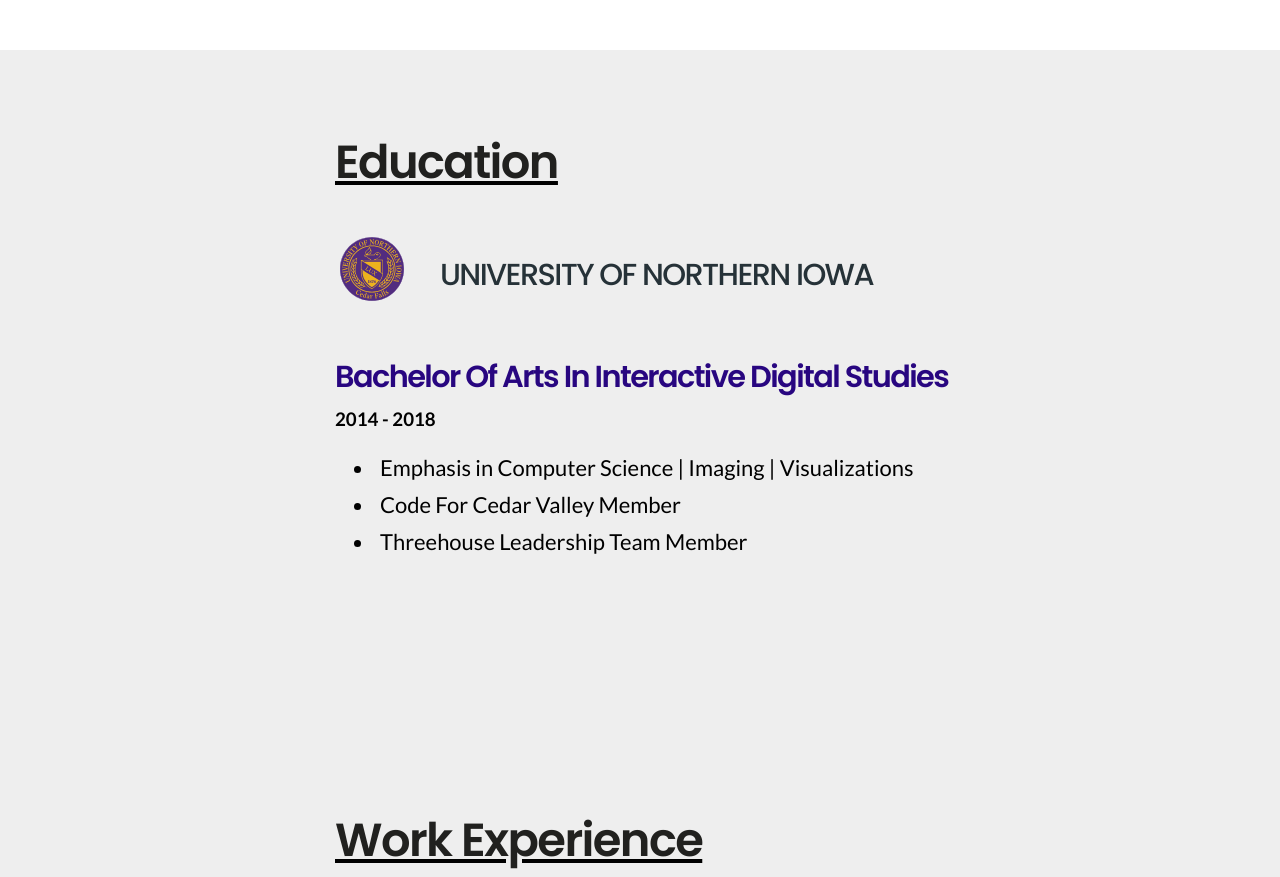
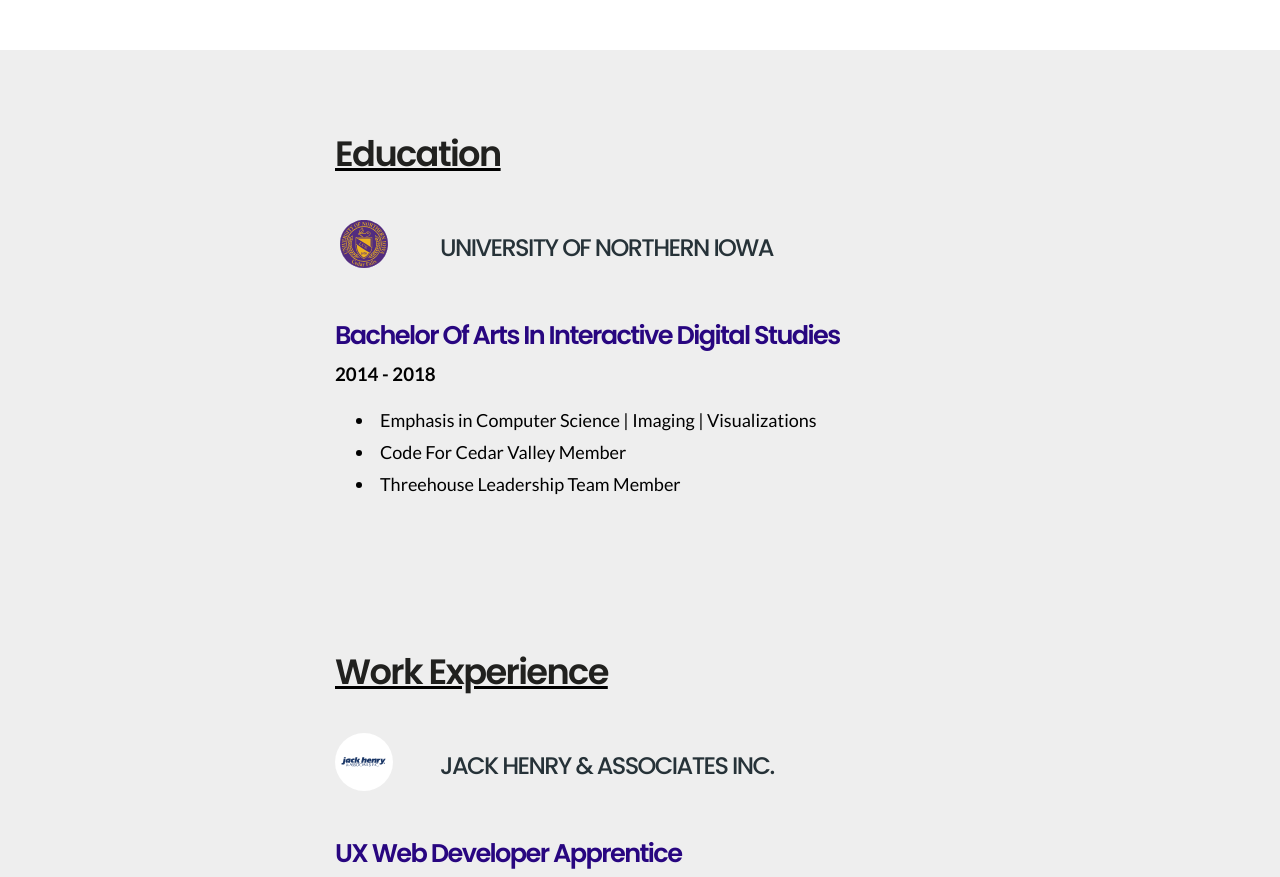
Before and after one commit to nathanjophillips/my-portfolio-app, a React (Create React App) app: page / in a window 1280 px wide. Shown: the part 1920-2797 px from the top of the page. Built offline with nearby package versions, Linux system fonts and the light colour scheme.

Commit message:
font updates

```diff
--- a/src/App.css
+++ b/src/App.css
@@ -154,8 +154,8 @@
 }
 
 .icon-uni , .icon-jha {
-  width: 4em;
-  height: 4em;
+  width: 3em;
+  height: 3em;
   padding: 5px;
   float: left;
 }
@@ -276,7 +276,7 @@
 
 .resume-content-title {
   color: #21211f;
-  font-size: 2.9rem;
+  font-size: 2.2rem;
   padding-bottom : 30px;
   letter-spacing: -0.1rem;
   font-family: 'Poppins', sans-serif;
@@ -287,7 +287,7 @@
 
 .job-title {
   color: var(--secondary-color-dark);
-  font-size: 1.9rem;
+  font-size: 1.6rem;
   padding-top: 25px;
   margin-bottom: -10px;
   letter-spacing: -0.1rem;
@@ -296,7 +296,7 @@
 }
 
 .company-title {
-  font-size: 1.9rem;
+  font-size: 1.5rem;
   letter-spacing: -0.1rem;
   font-family: 'Poppins', sans-serif;
   font-weight: 500;
@@ -306,7 +306,7 @@
 }
 
 ul {
-  padding-bottom: 150px;
+  padding-bottom: 50px;
 }
 
 
@@ -318,7 +318,7 @@ ul {
 }
 
 li {
-  font-size: 22px;
+  font-size: 18px;
   padding: 5px;
 }
 
--- a/src/App.js
+++ b/src/App.js
@@ -48,7 +48,7 @@ function App() {
         </div>
       </header>
       <body>
-        <div className="outside-title"><h1 className="skill-main-title">SKILLS</h1></div>
+        <div className="outside-title"><h1 className="skill-main-title">Skills</h1></div>
         <div className="skills-line"></div>
         <div className="skills-row">
           <div className="skill-icons-bottom">
```
